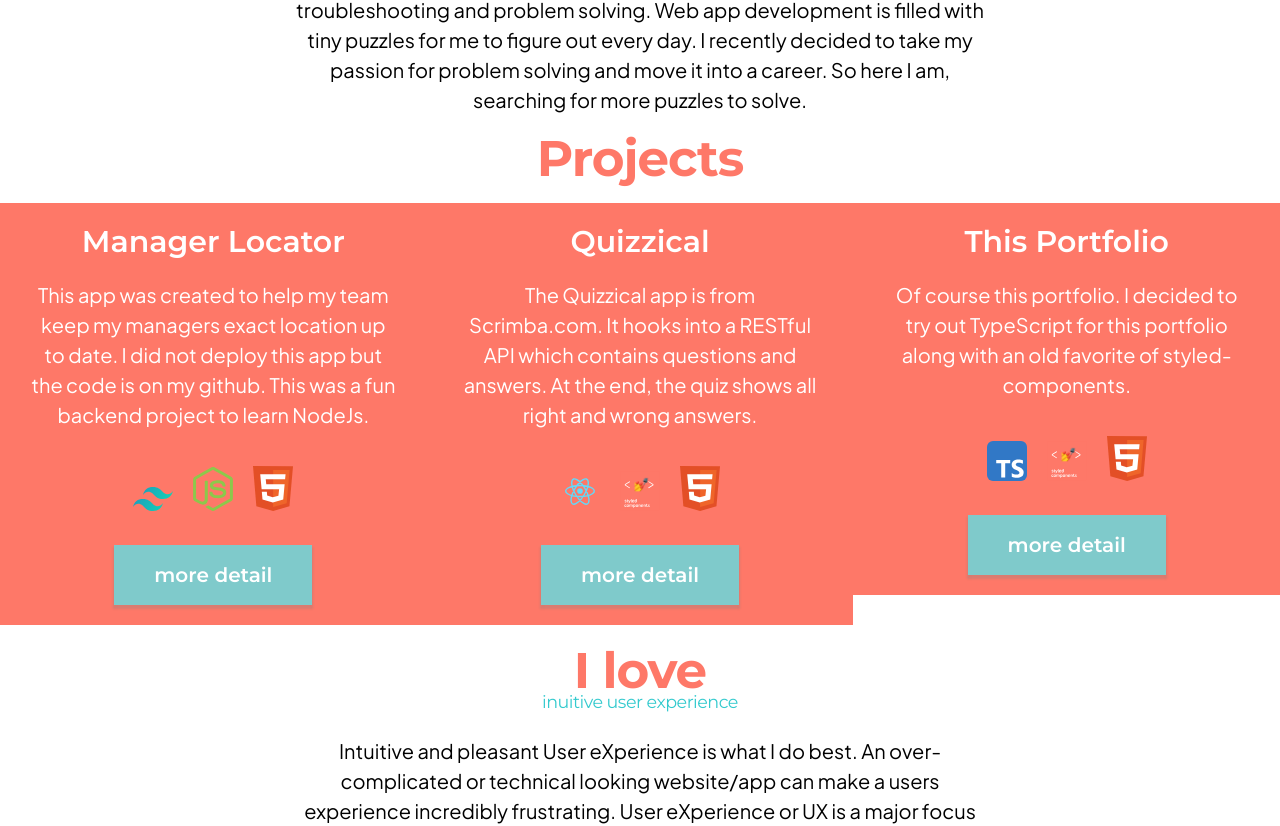
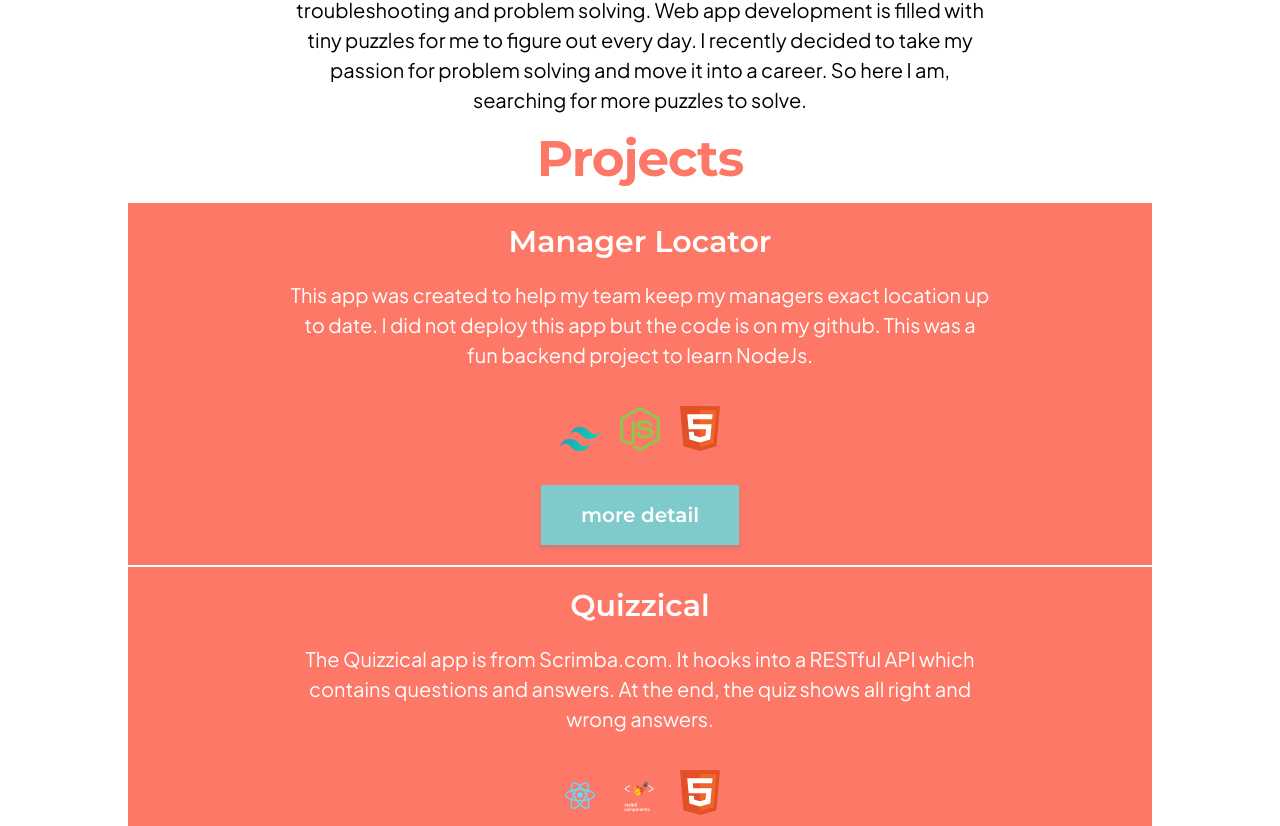
Before and after one commit to mcfliermeyer/Portfolio, a React (Create React App) app: page / in a window 1280 px wide. Shown: the part 670-1496 px from the top of the page. Built offline with nearby package versions, Linux system fonts and the light colour scheme; a web font is replaced by a local one.

Commit message:
desktop layout for flipcard. decided to remove flexbox from project component

```diff
--- a/src/components/Contact.tsx
+++ b/src/components/Contact.tsx
@@ -7,6 +7,8 @@ const StyledContact = styled.div`
     display: flex;
     flex-direction: column;
     padding: 0em 1.5em 1.5em;
+    max-width: 700px;
+    margin-inline: auto;
   }
   input,
   textarea {
@@ -48,7 +50,8 @@ const StyledContact = styled.div`
     font-family: ${(props) => props.theme.fonts.nameTitleFont};
     text-decoration: none;
     padding: 1em 2em;
-    margin: 1.5em 0 0;
+    margin-top: 1.5em;
+    margin-inline: auto;
     border: none;
     box-shadow: 0 3px 2px 1px rgb(128, 128, 128, 0.3);
   }
--- a/src/components/FlipCard.tsx
+++ b/src/components/FlipCard.tsx
@@ -9,7 +9,7 @@ const StyledFlipCard = styled.div`
   display: block;
   position: relative;
   color: #fff;
-  min-width: 30%;
+  /* min-width: 30%; */
   .title {
     font-size: 1.5rem;
     font-weight: 600;
--- a/src/components/Projects.tsx
+++ b/src/components/Projects.tsx
@@ -23,16 +23,8 @@ const StyledProjects = styled.div`
     margin: 0 0 0.2rem;
   }
   @media (min-width: 425px) {
-    .large-screen-flex {
-      /* min-width: 90%; */
-      /* border: red 4px solid; */
-      display: flex;
-    }
-    ${FlipCard.Styled} {
-      flex-grow: 1;
-      flex-shrink: 0;
-      flex-basis: content;
-    }
+    width: 80%;
+    margin-inline: auto;
   }
 `;
 
--- a/src/components/SkillsSection.tsx
+++ b/src/components/SkillsSection.tsx
@@ -17,7 +17,13 @@ import styledComponentsLogo from "../resources/styledComponents.svg";
 import appDownloads from "../resources/appDownloads.jpg";
 
 const StyledSkillsSection = styled.section`
-
+  .img-container {
+    width: 80%;
+    margin-inline: auto;
+    img {
+      width: 100%;
+    }
+  }
 `
 
 type Props = {}
@@ -68,11 +74,13 @@ const SkillsSection = (props: Props) => {
             helped people. That was a great feeling. It is still being used
             today, although I am no longer paying to keep it on the app store.
           </p>,
-          <img
-            src={appDownloads}
-            alt="apple analytics"
-            className="app-download-img"
-          />,
+          <div className="img-container">
+            <img
+              src={appDownloads}
+              alt="apple analytics"
+              className="app-download-img"
+            />
+          </div>,
           <p>
             This app is something I am really proud of, and I look forward to
             doing more native app development.
```
